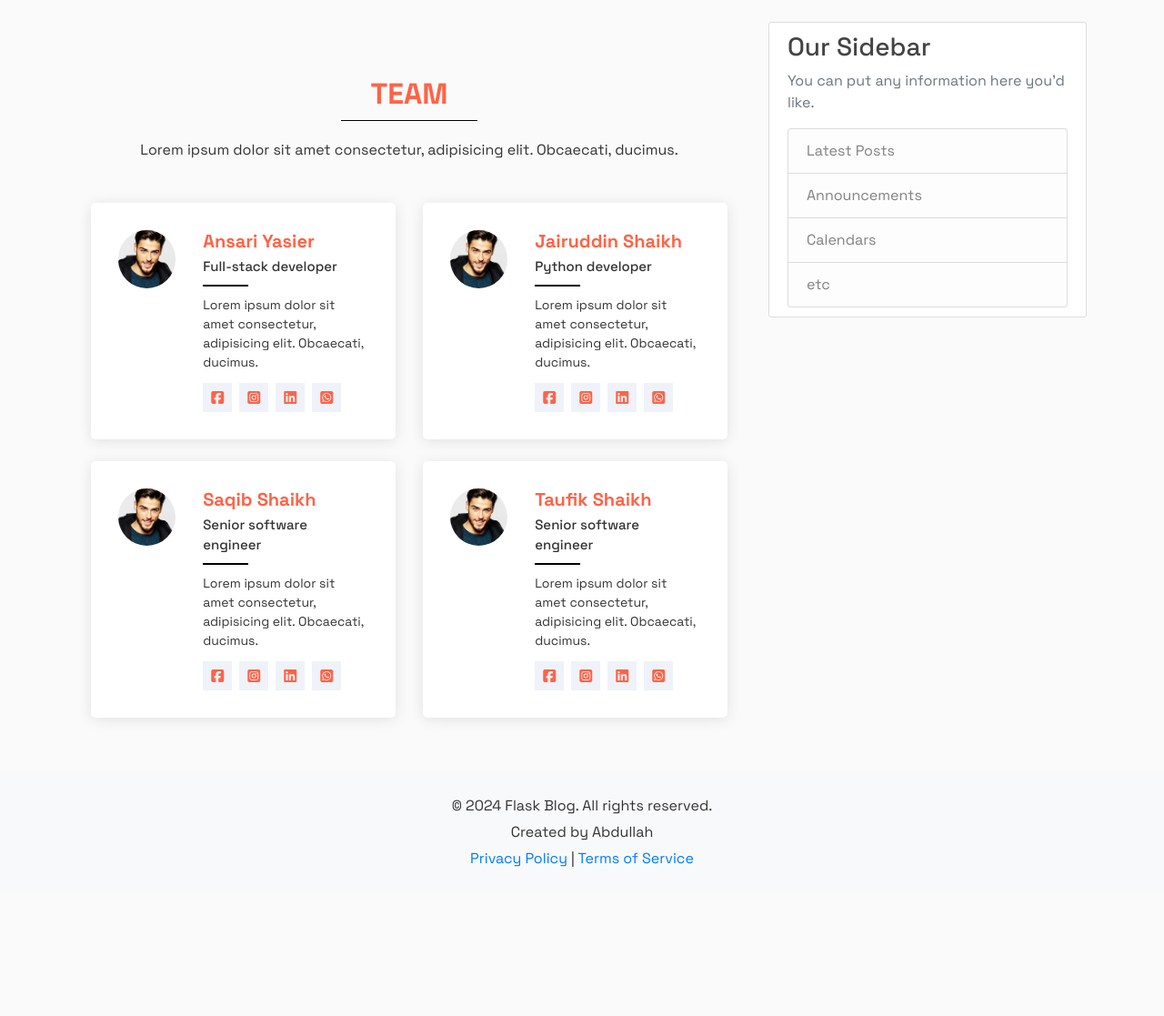
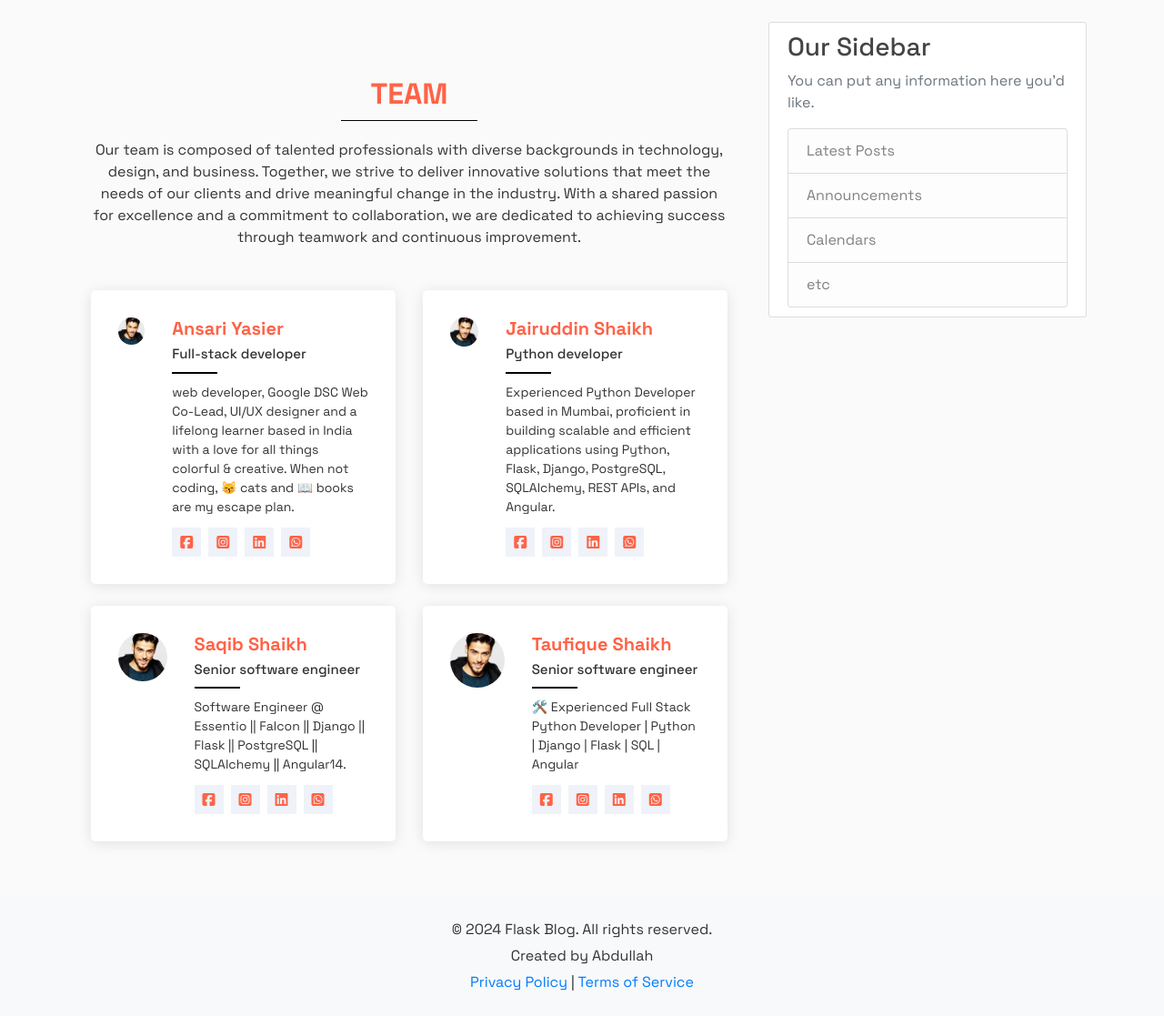
Before and after one commit to Abdullah00110/Flask-Blog, a Flask app: page /about in a window 1280 px wide. Shown: the part 56-1173 px from the top of the page at 91% size. Before the commit the page ends 1009 px from the top, so only its background shows below. Run offline with Flask 3, Linux system fonts and the light colour scheme; some libraries are stand-ins or nearby versions.

Commit message:
Changes about.html

```diff
--- a/blog/__init__.py
+++ b/blog/__init__.py
@@ -1,4 +1,4 @@
-from dotenv import load_dotenv
+# from dotenv import load_dotenv
 from flask import Flask
 from flask_sqlalchemy import SQLAlchemy
 from flask_bcrypt import Bcrypt
@@ -6,7 +6,7 @@
 from flask_mail import Mail
 from blog.config import Config
 
-load_dotenv()
+# load_dotenv()
 
 db = SQLAlchemy()
 bcrypt = Bcrypt()
--- a/blog/templates/about.html
+++ b/blog/templates/about.html
@@ -8,7 +8,7 @@
       <div class="section-title">
         <h2>Team</h2>
         <div class="underline"></div>
-        <p>Lorem ipsum dolor sit amet consectetur, adipisicing elit. Obcaecati, ducimus.</p>
+        <p>Our team is composed of talented professionals with diverse backgrounds in technology, design, and business. Together, we strive to deliver innovative solutions that meet the needs of our clients and drive meaningful change in the industry. With a shared passion for excellence and a commitment to collaboration, we are dedicated to achieving success through teamwork and continuous improvement.</p>
       </div>
 
       <div class="row">
@@ -20,7 +20,7 @@
               <h4>Ansari Yasier</h4>
               <span>Full-stack developer</span>
 
-              <p>Lorem ipsum dolor sit amet consectetur, adipisicing elit. Obcaecati, ducimus.</p>
+              <p>web developer, Google DSC Web Co-Lead, UI/UX designer and a lifelong learner based in India with a love for all things colorful & creative. When not coding, 😽 cats and 📖 books are my escape plan.</p>
               <div class="social">
                 <a href="#"><i class="fab fa-facebook-square"></i></a>
                 <a href=""><i class="fab fa-instagram-square"></i></a>
@@ -37,7 +37,7 @@
             <div class="member-info">
               <h4>Jairuddin Shaikh</h4>
               <span>Python developer</span>
-              <p>Lorem ipsum dolor sit amet consectetur, adipisicing elit. Obcaecati, ducimus.</p>
+              <p>Experienced Python Developer based in Mumbai, proficient in building scalable and efficient applications using Python, Flask, Django, PostgreSQL, SQLAlchemy, REST APIs, and Angular.</p>
               <div class="social">
                 <a href="#"><i class="fab fa-facebook-square"></i></a>
                 <a href=""><i class="fab fa-instagram-square"></i></a>
@@ -54,7 +54,7 @@
             <div class="member-info">
               <h4>Saqib Shaikh</h4>
               <span>Senior software engineer</span>
-              <p>Lorem ipsum dolor sit amet consectetur, adipisicing elit. Obcaecati, ducimus.</p>
+              <p>Software Engineer @ Essentio || Falcon || Django || Flask || PostgreSQL || SQLAlchemy || Angular14.</p>
               <div class="social">
                 <a href="#"><i class="fab fa-facebook-square"></i></a>
                 <a href=""><i class="fab fa-instagram-square"></i></a>
@@ -69,9 +69,9 @@
           <div class="member d-flex align-items-start" >
             <div class="teampic"><img src="{{ url_for('static', filename='team/team1.jpg') }}" class="img-fluid" alt=""></div>
             <div class="member-info">
-              <h4>Taufik Shaikh</h4>
+              <h4>Taufique Shaikh</h4>
               <span>Senior software engineer</span>
-              <p>Lorem ipsum dolor sit amet consectetur, adipisicing elit. Obcaecati, ducimus.</p>
+              <p>🛠️ Experienced Full Stack Python Developer | Python | Django | Flask | SQL | Angular</p>
               <div class="social">
                 <a href="#"><i class="fab fa-facebook-square"></i></a>
                 <a href=""><i class="fab fa-instagram-square"></i></a>
```
